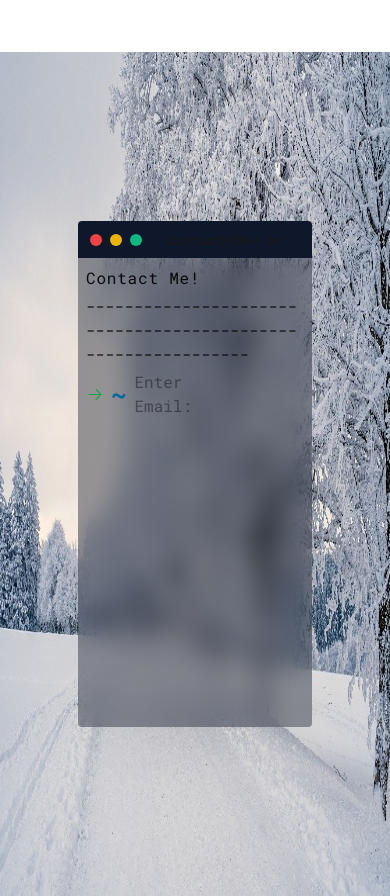
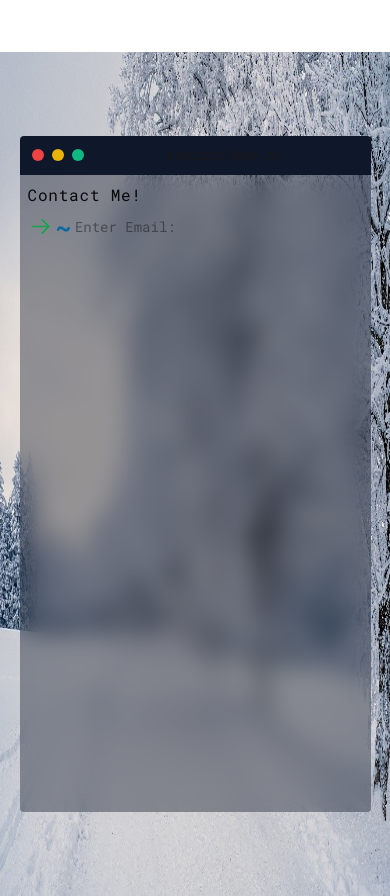
Before and after one commit to kleuberA/portifolio, a Next.js app: page / in a window 390 px wide. Shown: the part 2480-3376 px from the top of the page. Built offline with nearby package versions, Linux system fonts and the light colour scheme.

Commit message:
Fix responsive in contact

```diff
--- a/src/components/contact/Contact.tsx
+++ b/src/components/contact/Contact.tsx
@@ -37,7 +37,7 @@ export default function Contact() {
     return (
         <section className="w-full flex justify-center items-center h-screen">
             <Image src={Background} alt={''} className='w-full h-full absolute -z-10' />
-            <div className="w-[60dvw] h-[60dvh] rounded-sm mx-auto flex flex-col">
+            <div className="w-[90dvw] h-[80dvh] lg:w-[60dvw] lg:h-[60dvh] rounded-sm mx-auto flex flex-col">
                 <div className="w-full bg-[#0f172a] h-10 rounded-t-sm p-1 flex flex-row items-center">
                     <div className="flex flex-row gap-2 pl-2">
                         <div className="w-3 h-3 rounded-full bg-red-500" />
@@ -49,15 +49,15 @@ export default function Contact() {
                 <div className='w-full h-full bg-[#0f172a] p-2 rounded-b-sm bg-opacity-40 backdrop-filter backdrop-blur-md'>
                     <div className='flex flex-col gap-1 w-full h-full transition-all duration-200'>
                         <h1 className='tracking-wider'>Contact Me!</h1>
-                        <span> ------------------------------------------------------------- </span>
+                        <span className='hidden lg:flex'> ------------------------------------------------------------- </span>
                         <form
                             action="https://formsubmit.co/kleuber20@hotmail.com"
                             method="POST" >
                             {!envEmail && (
-                                <div className='flex flex-row items-center gap-2'>
+                                <div className='flex flex-row items-center gap-1 lg:gap-2'>
                                     <ArrowRightIcon className='text-primary' width={25} height={25} />
                                     <span className='text-sky-700 font-bold text-2xl'>~</span>
-                                    <span className='text-accent-foreground/50'>Enter Email:  </span>
+                                    <span className='text-accent-foreground/50 text-sm lg:text-base'>Enter Email:  </span>
                                     <input
                                         type='email'
                                         className='w-1/2 h-8 bg-transparent focus:outline-none'
@@ -75,7 +75,7 @@ export default function Contact() {
                                 <div className='flex flex-row items-center gap-2'>
                                     <ArrowRightIcon className='text-primary' width={25} height={25} />
                                     <span className='text-sky-700 font-bold text-2xl'>~</span>
-                                    <span className='text-accent-foreground/50'>Enter Name:  </span>
+                                    <span className='text-accent-foreground/50 text-sm lg:text-base'>Enter Name:  </span>
                                     <input
                                         type='text'
                                         className='w-1/2 h-8 bg-transparent focus:outline-none'
@@ -90,10 +90,10 @@ export default function Contact() {
                                 </div>
                             )}
                             {envName && !envMessage && (
-                                <div className='flex flex-row items-center gap-2'>
+                                <div className='flex flex-row items-center gap-1 lg:gap-2'>
                                     <ArrowRightIcon className='text-primary' width={25} height={25} />
                                     <span className='text-sky-700 font-bold text-2xl'>~</span>
-                                    <span className='text-accent-foreground/50'>Enter Message:  </span>
+                                    <span className='text-accent-foreground/50 text-sm lg:text-base'>Enter Message:</span>
                                     <textarea
                                         className='w-1/2 h-8 bg-transparent focus:outline-none resize-none'
                                         onKeyDown={(event) => { if (event.key === 'Enter') { handleSubmitMessage(event) } }}
@@ -107,14 +107,14 @@ export default function Contact() {
                                 </div>
                             )}
                             {envEmail && envName && envMessage && (
-                                <div className='flex flex-col gap-1'>
+                                <div className='flex flex-col gap-3'>
                                     <div className='flex flex-col'>
                                         <h1>Email: {email}</h1>
                                         <h1>Name: {name}</h1>
                                         <h1>Message: {message}</h1>
                                     </div>
                                     <div>
-                                        <a href={`mailto:kleuber20@hotmail.com?subject=Contato Proposta&body=${message}`}>Enviar email</a>
+                                        <a className='bg-primary p-2 rounded-sm' href={`mailto:kleuber20@hotmail.com?subject=Contato Proposta&body=${message}`}>Enviar email</a>
                                     </div>
                                 </div>
                             )}
```
